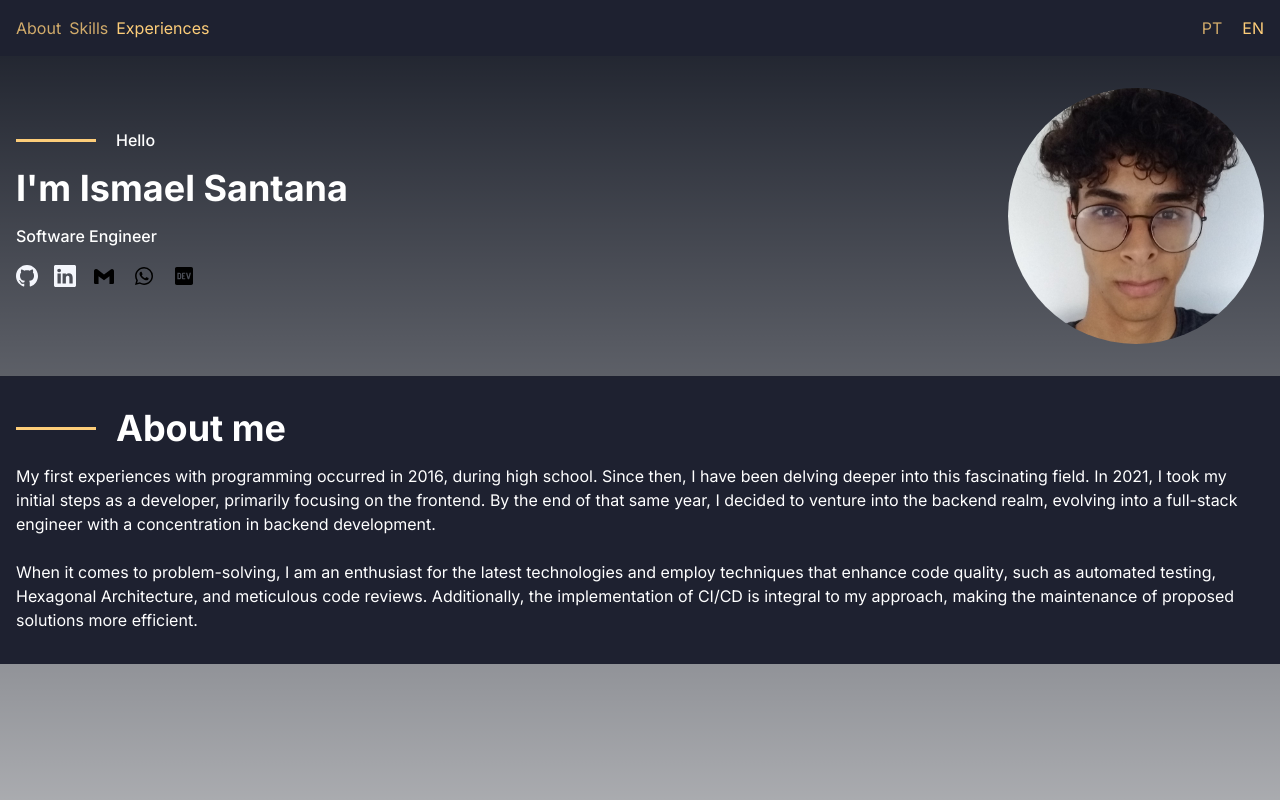
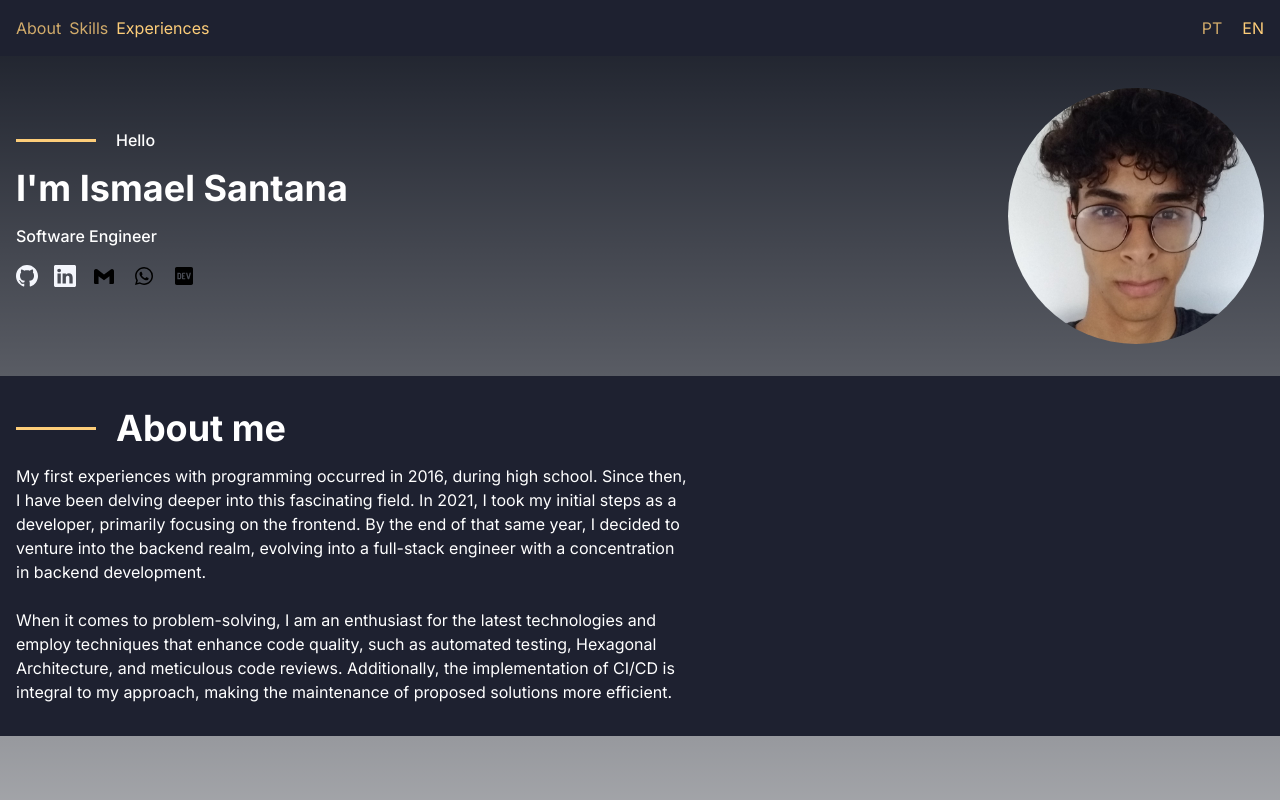
Before and after one commit to ismael3s/whoami, a Next.js app: page /en in a window 1280 px wide. Shown: the top 800 px of the page. Built offline with nearby package versions, Linux system fonts and the light colour scheme; no server answers; the database is empty.

Commit message:
style: update max paragraph size

```diff
--- a/src/app/[locale]/components/AboutMe/index.tsx
+++ b/src/app/[locale]/components/AboutMe/index.tsx
@@ -13,11 +13,17 @@ export const AboutMe = () => {
           </Text>
         </div>
 
-      <Text as="p" fontSize="sm">{t("first-paragraph")}</Text>
+      <div className="max-w-2xl">
+        <Text as="p" fontSize="sm">
+          {t("first-paragraph")}
+        </Text>
         <br />
-      <Text as="p" fontSize="sm">{t("second-paragraph")}</Text>
+        <Text as="p" fontSize="sm">
+          {t("second-paragraph")}
+        </Text>
         {/* <br />
       <Text as="p" fontSize="sm">{t("third-paragraph")}</Text> */}
+      </div>
     </section>
   );
 };
```
Lines whose indentation alone changed are shown as unchanged.
